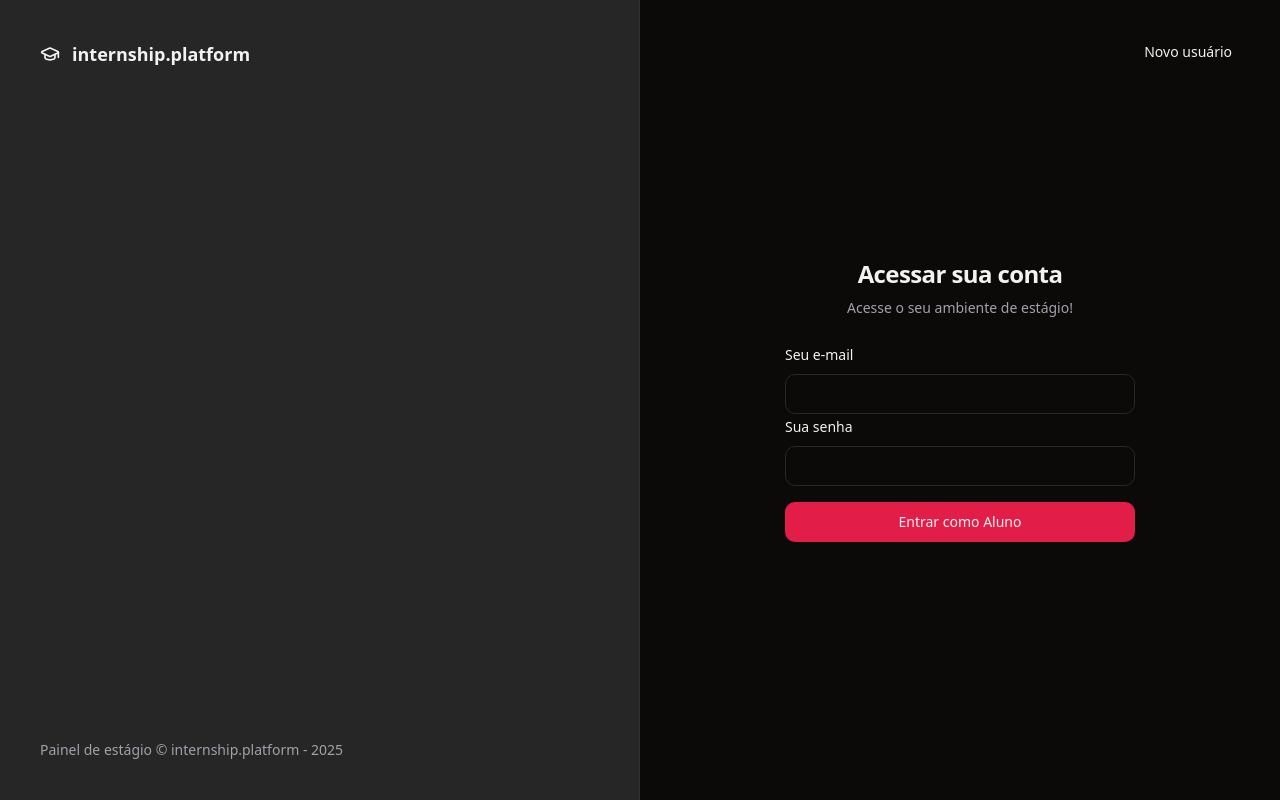
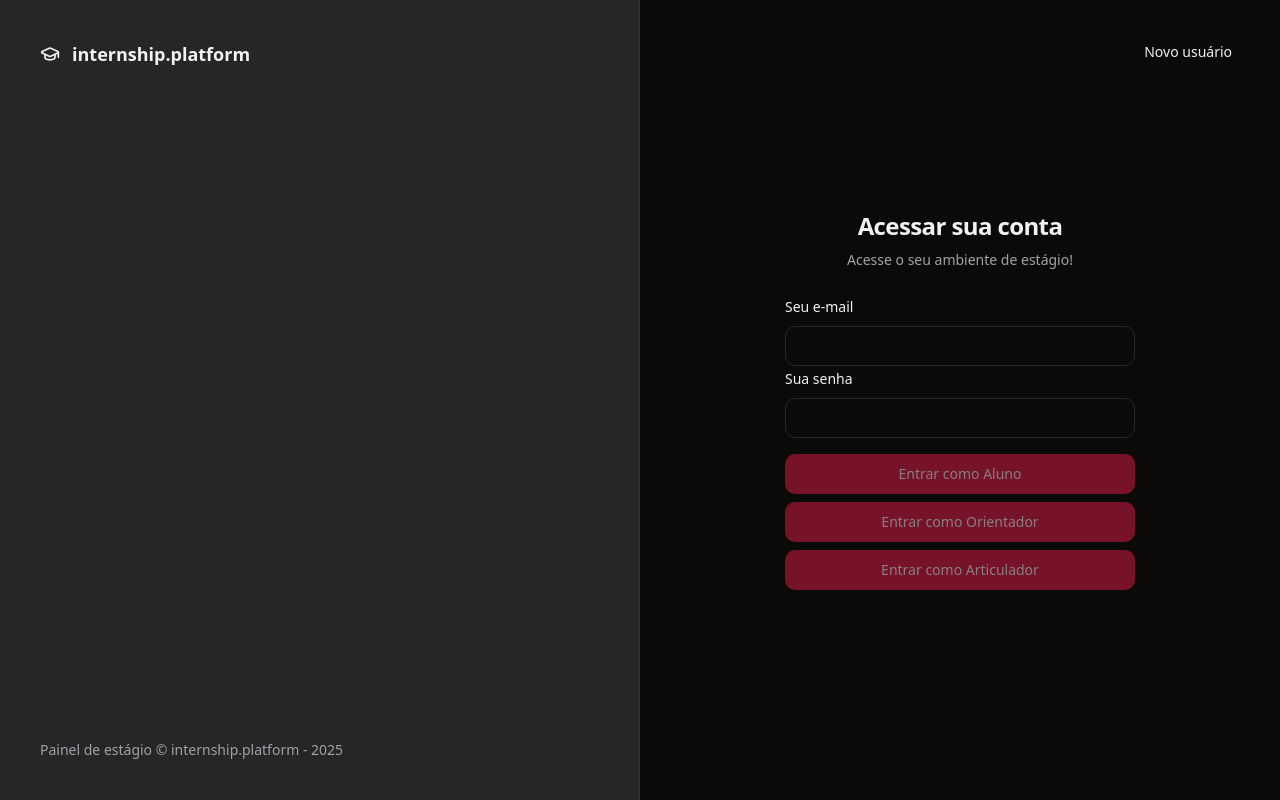
Before and after one commit to kauanrfontana/internship-platform, a React (Vite) app: page /sign-in in a window 1280 px wide. Built offline with nearby package versions, Linux system fonts and the light colour scheme.

Commit message:
feat: refactor authentication context and add role-based home components

```diff
--- a/src/App.tsx
+++ b/src/App.tsx
@@ -4,7 +4,7 @@ import { router } from './pages/routes'
 import { Helmet, HelmetProvider } from 'react-helmet-async'
 import { Toaster } from 'sonner'
 import { ThemeProvider } from './components/theme/theme-provider'
-import { AuthProvider } from './middlwares/auth-provider'
+import { AuthProvider } from './middlewares/auth-provider'
 
 export function App() {
   return (
--- a/src/middlwares/auth-provider.tsx
+++ b/src/middlewares/auth-provider.tsx
@@ -1,6 +1,6 @@
 import { createContext, useState, useContext, ReactNode } from 'react'
 
-type Role = 'student' | 'teacher' | 'coordinator' | null
+type Role = 'student' | 'advisor' | 'articulator' | null
 
 type AuthContextType = {
   isAuthenticated: boolean
@@ -9,14 +9,15 @@ type AuthContextType = {
   logout: () => void
 }
 
-const AuthContext = createContext<AuthContextType>({
-  isAuthenticated: false,
-  role: null,
-  login: () => {},
-  logout: () => {}
-})
+const AuthContext = createContext<AuthContextType | undefined>(undefined)
 
-export const useAuth = () => useContext(AuthContext)
+export const useAuth = () => {
+  const context = useContext(AuthContext)
+  if (!context) {
+    throw new Error('useAuth must be used within an AuthProvider')
+  }
+  return context
+}
 
 export const AuthProvider = ({ children }: { children: ReactNode }) => {
   const [isAuthenticated, setIsAuthenticated] = useState(false)
--- /dev/null
+++ b/src/pages/app/home/advisor-home.tsx
@@ -0,0 +1,8 @@
+export function AdvisorHome() {
+  return (
+    <div>
+      <h1>Olá, orientador!</h1>
+      <p>Aqui está sua área de estágios.</p>
+    </div>
+  )
+}
--- /dev/null
+++ b/src/pages/app/home/articulator-home.tsx
@@ -0,0 +1,8 @@
+export function ArticulatorHome() {
+  return (
+    <div>
+      <h1>Olá, articulador!</h1>
+      <p>Aqui está sua área de estágios.</p>
+    </div>
+  )
+}
--- a/src/pages/app/home/index.tsx
+++ b/src/pages/app/home/index.tsx
@@ -1,6 +1,8 @@
-import { useAuth } from "@/middlwares/auth-provider"
+import { useAuth } from "@/middlewares/auth-provider"
 import { PublicHome } from "./public-home"
 import { StudentHome } from "./student-home"
+import { AdvisorHome } from "./advisor-home"
+import { ArticulatorHome } from "./articulator-home"
 
 export function Home() {
   const { isAuthenticated, role } = useAuth()
@@ -12,6 +14,10 @@ export function Home() {
   switch (role) {
     case 'student':
       return <StudentHome />
+    case 'advisor':
+      return <AdvisorHome />
+    case 'articulator':
+      return <ArticulatorHome />
     default:
       return <div>Role desconhecido</div>
   }
--- a/src/pages/auth/sign-in.tsx
+++ b/src/pages/auth/sign-in.tsx
@@ -1,14 +1,13 @@
 import { Helmet } from 'react-helmet-async'
 import { useForm } from 'react-hook-form'
 import { z } from 'zod'
-import { useNavigate } from 'react-router-dom'
+import { useNavigate, Link } from 'react-router-dom'
 
 import { Button } from '@/components/ui/button'
 import { Input } from '@/components/ui/input'
 import { Label } from '@/components/ui/label'
 import { toast } from 'sonner'
-import { Link } from 'react-router-dom'
-import { useAuth } from '@/middlwares/auth-provider'
+import { useAuth } from '@/middlewares/auth-provider'
 
 const signInForm = z.object({
   email: z.string().email(),
@@ -24,8 +23,13 @@ export function SignIn() {
   const {
     register,
     handleSubmit,
+    watch,
     formState: { isSubmitting }
   } = useForm<SignInForm>()
+
+  const email = watch('email')
+  const password = watch('password')
+  const isFormFilled = Boolean(email && password)
 
   async function handleSignIn(data: SignInForm) {
     try {
@@ -48,6 +52,16 @@ export function SignIn() {
     toast.success('Logado como Aluno')
   }
 
+  function handleLoginAsAdvisor() {
+    login('advisor')
+    toast.success('Logado como Orientador')
+  }
+
+  function handleLoginAsArticulator() {
+    login('articulator')
+    toast.success('Logado como Articulador')
+  }
+
   return (
     <>
       <Helmet title='Login' />
@@ -55,7 +69,7 @@ export function SignIn() {
       <div className='p-8'>
 
         <Button asChild variant="ghost" className="absolute right-8 top-8">
-          <Link to="/sign-up" >
+          <Link to="/sign-up">
             Novo usuário
           </Link>
         </Button>
@@ -63,7 +77,6 @@ export function SignIn() {
         <div className='w-[350px] flex flex-col justify-center gap-6'>
           <div className='flex flex-col gap-2 text-center'>
             <h1 className='text-2xl font-semibold tracking-tight'>Acessar sua conta</h1>
-
             <p className='text-sm text-muted-foreground'>Acesse o seu ambiente de estágio!</p>
           </div>
 
@@ -85,12 +98,29 @@ export function SignIn() {
             </div>
 
             <div className="mt-6 flex flex-col gap-2">
-                <Button disabled={isSubmitting} onClick={handleLoginAsStudent} variant="default">Entrar como Aluno</Button>
+              <Button
+                disabled={!isFormFilled || isSubmitting}
+                onClick={handleLoginAsStudent}
+                variant="default"
+              >
+                Entrar como Aluno
+              </Button>
+              <Button
+                disabled={!isFormFilled || isSubmitting}
+                onClick={handleLoginAsAdvisor}
+                variant="default"
+              >
+                Entrar como Orientador
+              </Button>
+              <Button
+                disabled={!isFormFilled || isSubmitting}
+                onClick={handleLoginAsArticulator}
+                variant="default"
+              >
+                Entrar como Articulador
+              </Button>
             </div>
-
-
           </form>
-
         </div>
       </div>
     </>
--- a/src/pages/routes.tsx
+++ b/src/pages/routes.tsx
@@ -17,7 +17,7 @@ export const router = createBrowserRouter([
         children: [
             { path: '/', element: <Home /> },
             {path: '/estagios', element: <Internships/>},
-            {path: '/calendar', element: <Calendar/>},
+            {path: '/calendario', element: <Calendar/>},
             {path: '/faq', element: <FrequentlyAskedQuestions/>},
         ]
     },
```
